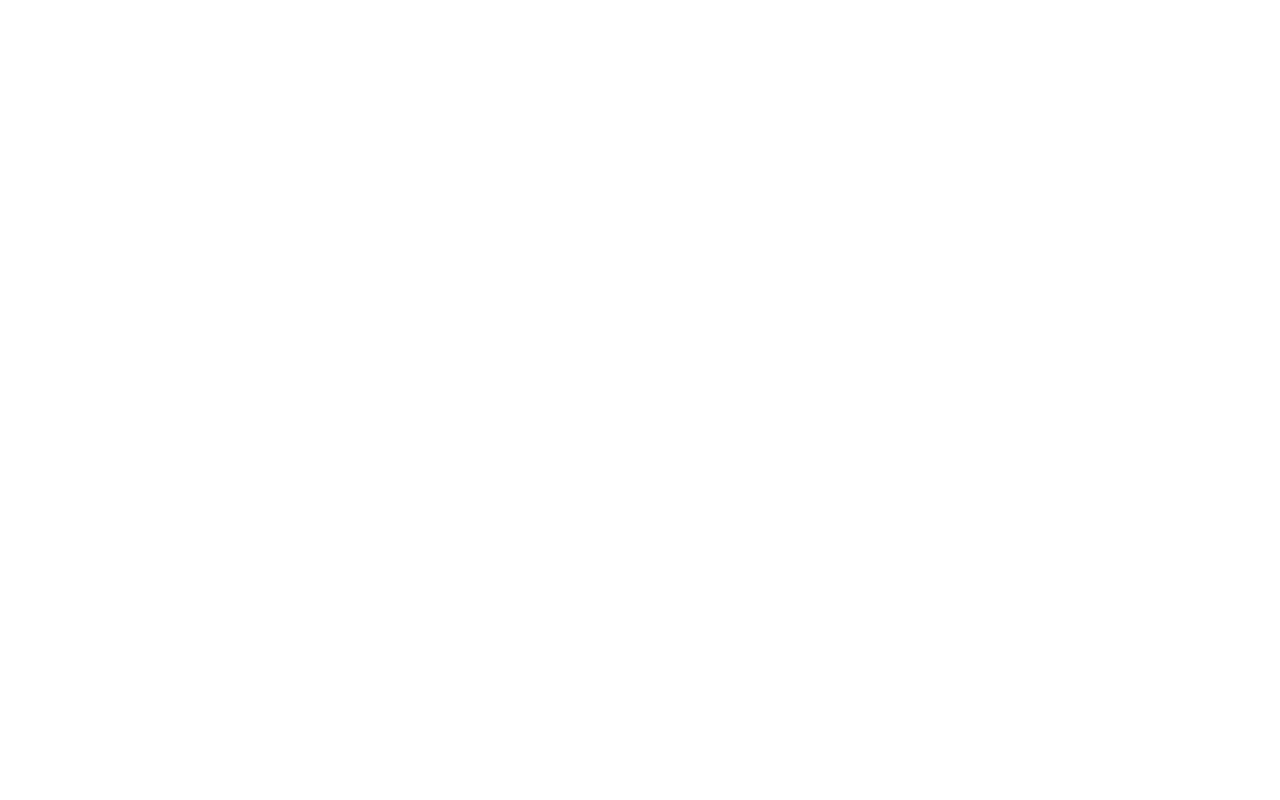
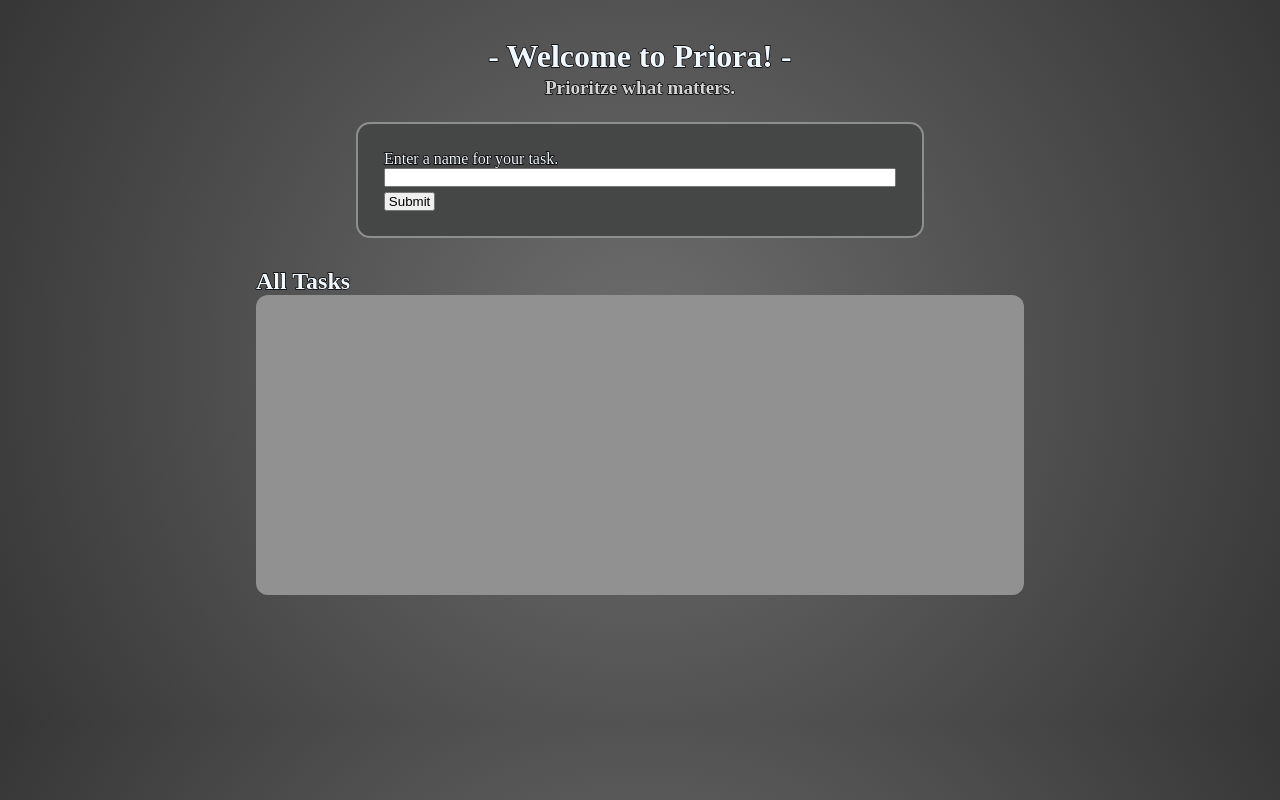
Before and after one commit to Tato223/task_manager_api, a plain HTML site: page app/frontend/index.html in a window 1280 px wide. Drawn offline with Linux system fonts and the light colour scheme; no server answers.

Commit message:
- Fixed typo in next url generation - Created basic HTML structure / CSS styling - Created a name and tagline for the app

```diff
--- a/app/frontend/app.js
+++ b/app/frontend/app.js
@@ -0,0 +1,4 @@
+fetch("http://127.0.0.1:8000/tasks?offset=0&limit=20")
+.then(response => response.json())
+.then(data => console.log(data))
+.catch(error => console.log("Error: ", error));
--- a/app/frontend/index.html
+++ b/app/frontend/index.html
@@ -1,14 +1,33 @@
 <!DOCTYPE html>
 <html lang="en">
+
 <head>
     <meta charset="UTF-8">
     <meta name="viewport" content="width=device-width, initial-scale=1.0">
-    <title>Document</title>
+    <title>Priora Task Manager</title>
 
-    <link href="style.css">
-    <script src="app.js"></script>
+    <link rel="StyleSheet" href="style.css">
+    <script src="app.js" defer="true"></script>
 </head>
+
 <body>
+    <div class="create-task">
+        <h1 class="welcome"> - Welcome to Priora! - </h1>
+        <h2 class="tagline"> Prioritze what matters. </h2>
+
+        <form class="input-form">
+            <label for="task"> Enter a name for your task. </label>
+            <input type="text" class="input-form__text" id="task">
+            <input class="input-form__submit-button" type="submit">
+        </form>
+
+    </div>
+
+    <div class="task-display">
+        <h2 class="task-display__header"> All Tasks </h2>
+        <div class="task-display__container"></div>
+    </div>
 
 </body>
+
 </html>
--- a/app/frontend/style.css
+++ b/app/frontend/style.css
@@ -0,0 +1,89 @@
+* {
+    margin: 0px;
+    padding: 0px;
+}
+
+body {
+    background: #6e6e6e;
+    background: radial-gradient(circle, rgba(110, 110, 110, 1) 0%, rgba(54, 54, 54, 1) 100%);
+}
+
+h1,
+h2,
+h3,
+h4,
+h5,
+h6,
+p,
+label {
+    color: aliceblue;
+    -webkit-text-stroke: 1.3px black;
+    paint-order: stroke fill;
+}
+
+.create-task {
+
+    display: flex;
+    flex-direction: column;
+    justify-content: center;
+
+}
+
+.welcome,
+.tagline {
+    text-align: center;
+}
+
+.welcome {
+    padding-top: 3%;
+}
+
+.tagline {
+    font-size: 1.2em;
+    color: rgb(214, 214, 214);
+    padding-top: .1%;
+}
+
+.input-form {
+
+    padding-top: 3%;
+    margin-top: 2%;
+    align-self: center;
+    justify-self: center;
+
+    width: 40%;
+    height: 10%;
+
+    display: flex;
+    flex-direction: column;
+    justify-content: center;
+
+    outline: 2px solid rgb(142, 142, 142);
+    border-radius: 12px;
+    padding: 2%;
+    background-color: rgb(69, 70, 70);
+}
+
+.input-form__submit-button {
+    margin-top: 5px;
+    width: 10%;
+}
+
+.task-display__container {
+    background-color: rgb(145, 145, 145);
+    height: 300px;
+    width: 60%;
+    margin-bottom: 10%;
+
+    align-self: center;
+    justify-self: center;
+    display: flex;
+    flex-direction: row;
+
+    border-radius: 12px;
+}
+
+.task-display__header {
+    margin-top: 2.5%;
+    margin-left: 20%;
+}
```
Also changed, not shown: 1 other file.
